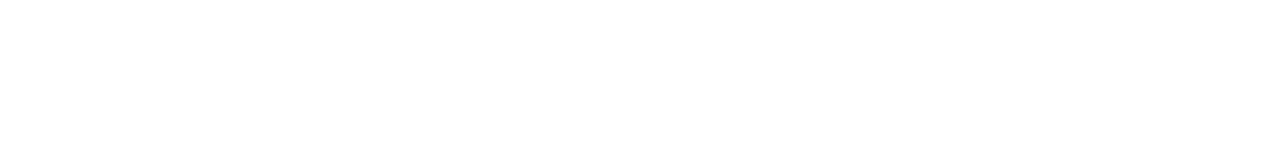
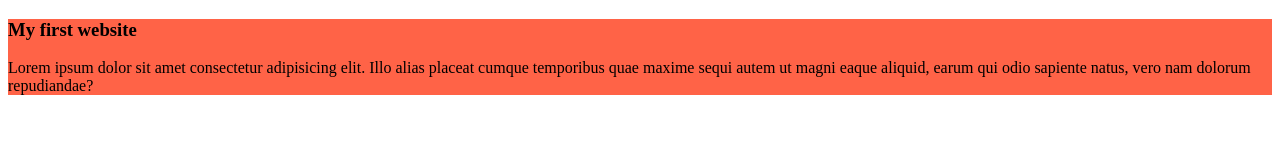
Before and after one commit to Mahfuz-Alam73/my-simple-website, a plain HTML site: page index.html in a window 1280 px wide. Drawn offline with Linux system fonts and the light colour scheme.

Commit message:
added the first blog

```diff
--- a/index.html
+++ b/index.html
@@ -4,8 +4,12 @@
     <meta charset="UTF-8">
     <meta name="viewport" content="width=device-width, initial-scale=1.0">
     <title>my simple website</title>
+    <link rel="stylesheet" href="styles/blog.css">
 </head>
 <body>
-
+   <div>
+    <h3>My first website</h3>
+    <p>Lorem ipsum dolor sit amet consectetur adipisicing elit. Illo alias placeat cumque temporibus quae maxime sequi autem ut magni eaque aliquid, earum qui odio sapiente natus, vero nam dolorum repudiandae?</p>
+   </div>
 </body>
 </html>
--- /dev/null
+++ b/styles/blog.css
@@ -0,0 +1,4 @@
+div{
+    background-color: tomato;
+    padding: 10pxgit;
+}
```
